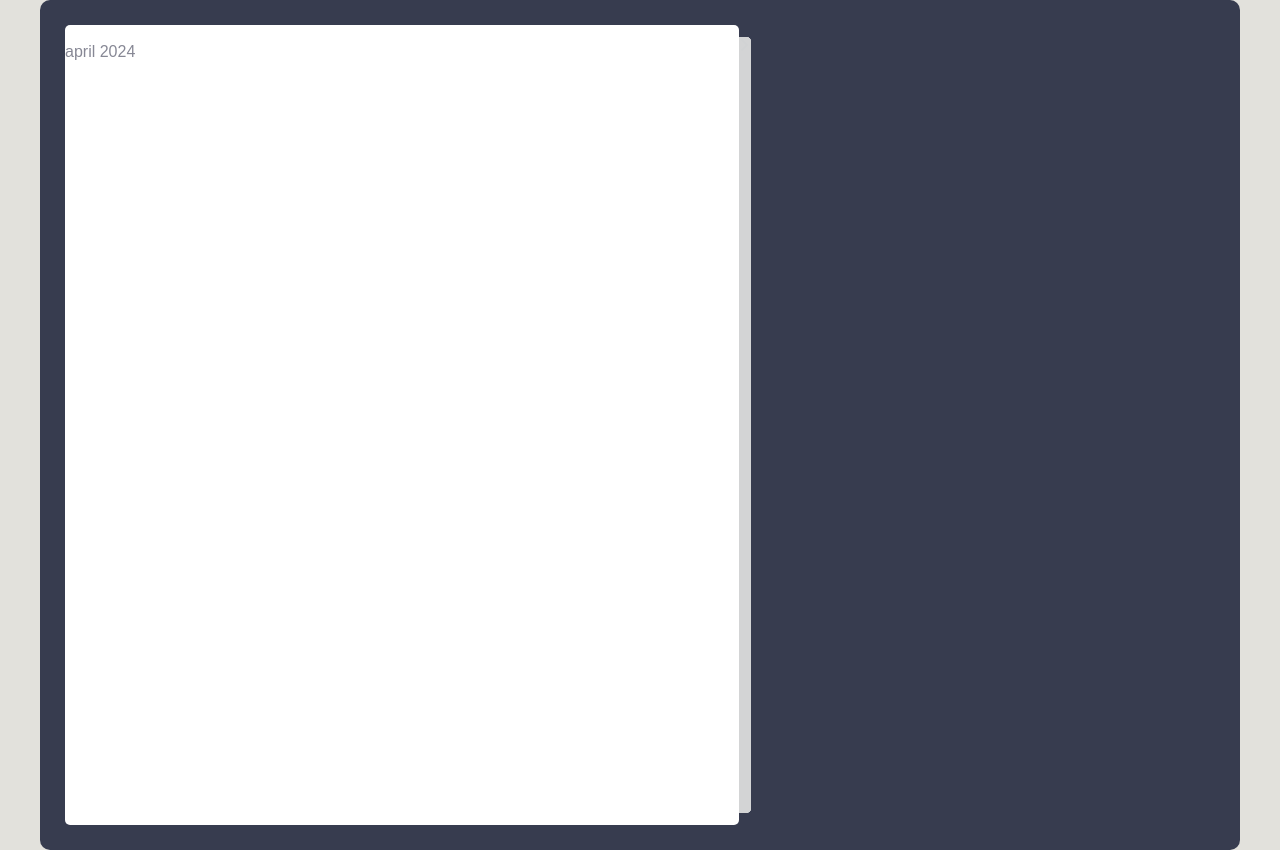
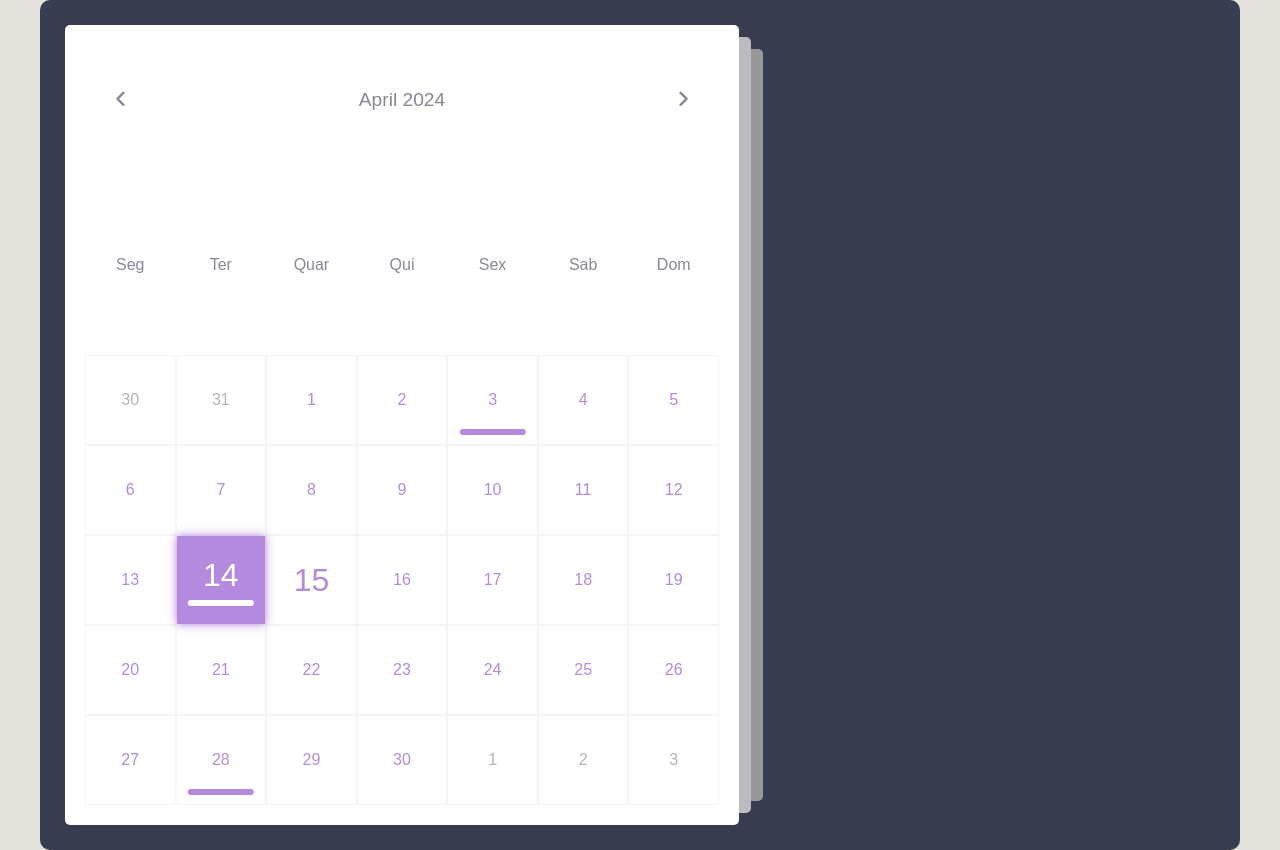
Before and after one commit to Gust4dev/Gusta, a plain HTML site: page index.html in a window 1280 px wide. Drawn offline with Linux system fonts and the light colour scheme.

Commit message:
Feat: Gusta| criado interação com mouse

```diff
--- a/index.html
+++ b/index.html
@@ -22,6 +22,52 @@
             <div class="date">april 2024</div>
             <i class="fa fa-angle-right next"></i>
           </div>
+          <div class="weekdays">
+            <div class="weekday">Seg</div>
+            <div class="weekday">Ter</div>
+            <div class="weekday">Quar</div>
+            <div class="weekday">Qui</div>
+            <div class="weekday">Sex</div>
+            <div class="weekday">Sab</div>
+            <div class="weekday">Dom</div>
+          </div>
+          <div class="days">
+            <div class="day prev-date">30</div>
+            <div class="day prev-date">31</div>
+            <div class="day">1</div>
+            <div class="day">2</div>
+            <div class="day event">3</div>
+            <div class="day">4</div>
+            <div class="day">5</div>
+            <div class="day">6</div>
+            <div class="day">7</div>
+            <div class="day">8</div>
+            <div class="day">9</div>
+            <div class="day">10</div>
+            <div class="day">11</div>
+            <div class="day">12</div>
+            <div class="day">13</div>
+            <div class="day event active">14</div>
+            <div class="day today">15</div>
+            <div class="day">16</div>
+            <div class="day">17</div>
+            <div class="day">18</div>
+            <div class="day">19</div>
+            <div class="day">20</div>
+            <div class="day">21</div>
+            <div class="day">22</div>
+            <div class="day">23</div>
+            <div class="day">24</div>
+            <div class="day">25</div>
+            <div class="day">26</div>
+            <div class="day">27</div>
+            <div class="day event">28</div>
+            <div class="day">29</div>
+            <div class="day">30</div>
+            <div class="day next-date">1</div>
+            <div class="day next-date">2</div>
+            <div class="day next-date">3</div>
+          </div>
         </div>
       </div>
     </div>
--- a/style.css
+++ b/style.css
@@ -43,8 +43,8 @@ body {
   background-color: #fff;
 }
 
-.calendar ::before,
-.calendar ::after {
+.calendar::before,
+.calendar::after {
   content: "";
   position: absolute;
   top: 50%;
@@ -58,4 +58,112 @@ body {
 .calendar::before {
   height: 94%;
   left: calc(100% + 12px);
+  background-color: rgb(153, 153, 153);
 }
+.calendar .month {
+  width: 100%;
+  height: 150px;
+  display: flex;
+  align-items: center;
+  justify-content: space-between;
+  padding: 0 50px;
+  font-size: 1.2rem;
+  font-weight: 500;
+  text-transform: capitalize;
+}
+.calendar .month .prev,
+.calendar .month .next {
+  cursor: pointer;
+}
+.calendar .month .prev:hover,
+.calendar .month .next:hover {
+  color: var(--primary-clr);
+}
+.calendar .weekdays {
+  width: 100%;
+  height: 100px;
+  display: flex;
+  align-items: center;
+  justify-content: space-between;
+  padding: 0 20px;
+  font-size: 1rem;
+  font-weight: 500;
+  text-transform: capitalize;
+}
+.calendar .weekdays div {
+  width: 14.28%;
+  height: 100px;
+  display: flex;
+  align-items: center;
+  justify-content: center;
+}
+.calendar .days {
+  width: 100%;
+  display: flex;
+  flex-wrap: wrap;
+  justify-content: space-between;
+  padding: 0 20px;
+  font-size: 1rem;
+  font-weight: 500;
+  margin-bottom: 20px;
+}
+.calendar .days .day {
+  width: 14.28%;
+  height: 90px;
+  display: flex;
+  align-items: center;
+  justify-content: center;
+  cursor: pointer;
+  color: var(--primary-clr);
+  border: 1px solid #f5f5f5;
+}
+.calendar .day:not(.prev-date, .next-date):hover {
+  color: #fff;
+  background-color: var(--primary-clr);
+}
+.calendar .days .prev-date,
+.calendar .days .next-date {
+  color: #b3b3b3;
+}
+.calendar .days .active {
+  position: relative;
+  font-size: 2rem;
+  color: #fff;
+  background-color: var(--primary-clr);
+}
+.calendar .days .active::before {
+  content: "";
+  position: absolute;
+  top: 0;
+  left: 0;
+  width: 100%;
+  height: 100%;
+  box-shadow: 0 0 10px var(--primary-clr);
+}
+.calendar .days .today {
+  font-size: 2rem;
+}
+.calendar .days .event {
+  position: relative;
+}
+.calendar .days .event::after {
+  content: "";
+  position: absolute;
+  bottom: 10%;
+  left: 50%;
+  width: 75%;
+  height: 6px;
+  border-radius: 30px;
+  transform: translate(-50%);
+  background-color: var(--primary-clr);
+}
+.calendar .event:hover::after {
+  background-color: #fff;
+}
+.calendar .active.event::after {
+  background-color: #fff;
+  bottom: 20%;
+}
+.calendar .active.event {
+  padding-bottom: 10px;
+}
```
